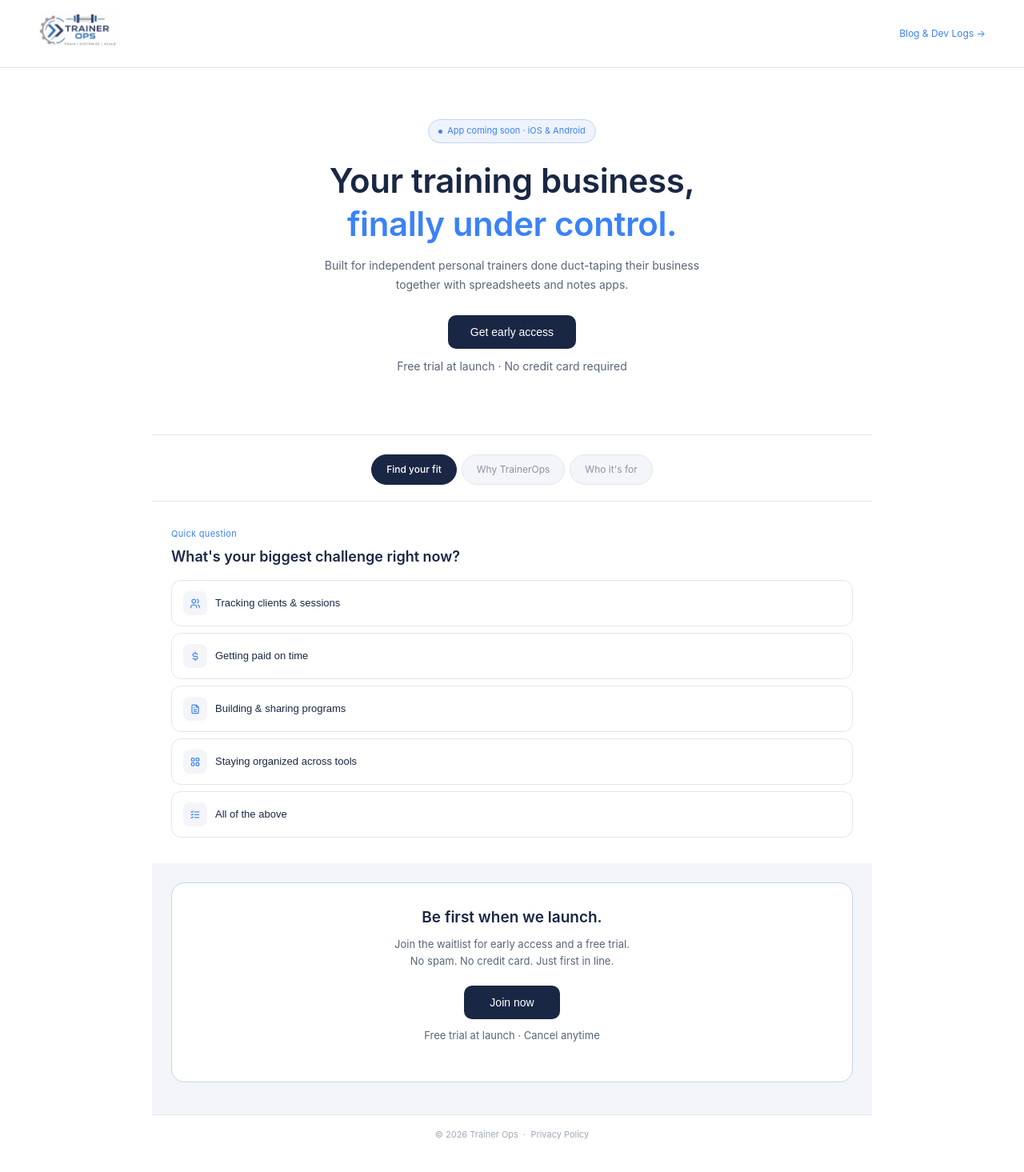
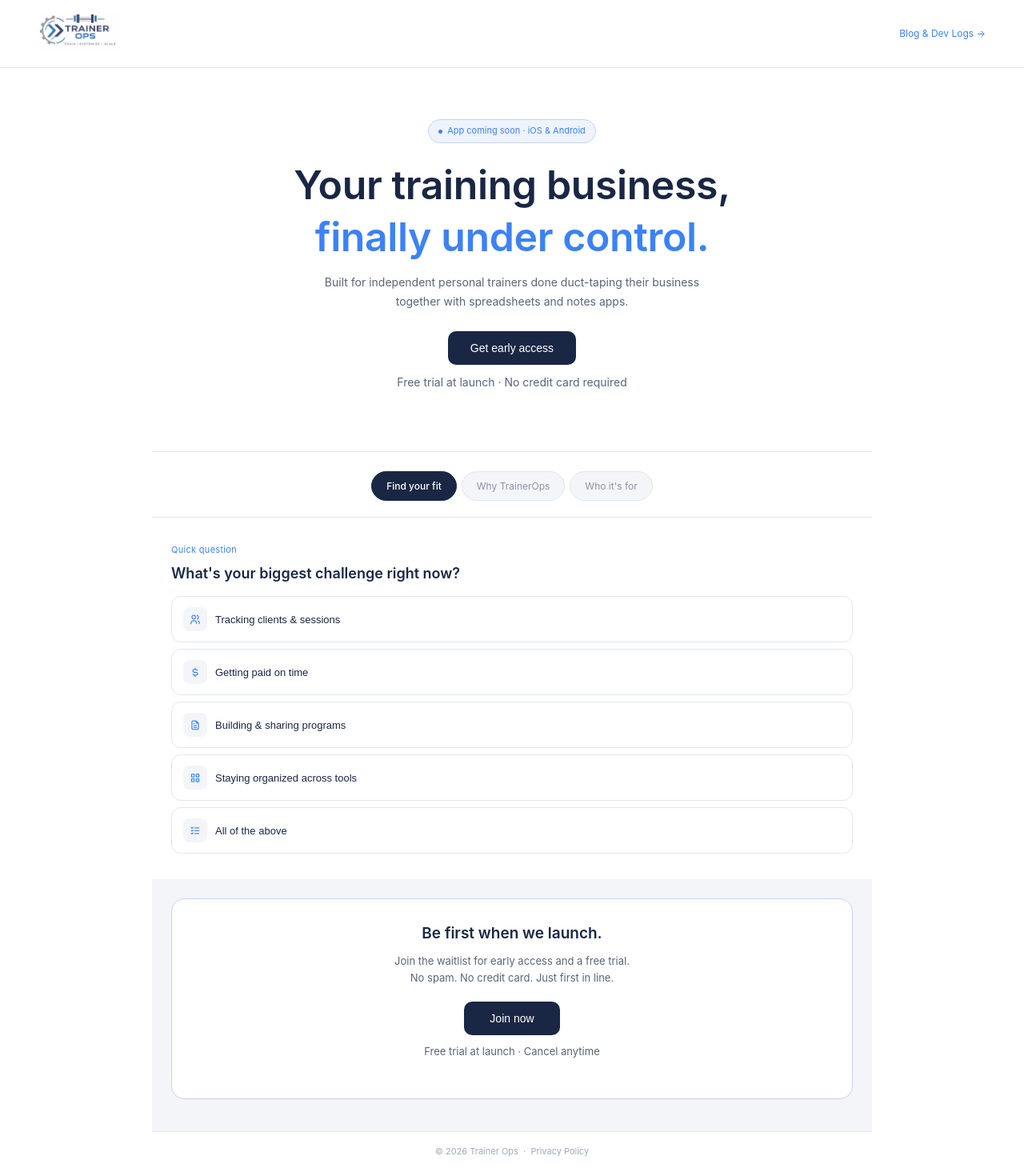
Before and after one commit to thetrainerops-code/thetrainerops, a Jekyll site: the page index.html, which Jekyll copies as it is, in a window 1280 px wide. Shown: the whole page at 80% size. Built offline with Jekyll 4.4.1, drawn with Linux system fonts in a browser that asks for light colours; before the commit the page ends 1444 px from its top, so only the background shows below that.

Commit message:
Increase font size of hero heading to 50px

```diff
--- a/index.html
+++ b/index.html
@@ -70,7 +70,7 @@
     }
     .badge-dot { width: 5px; height: 5px; border-radius: 50%; background: #3b82f6; }
     .hero h1 {
-      font-size: 42px;
+      font-size: 50px;
       font-weight: 600;
       line-height: 1.3;
       color: #1a2744;
```
